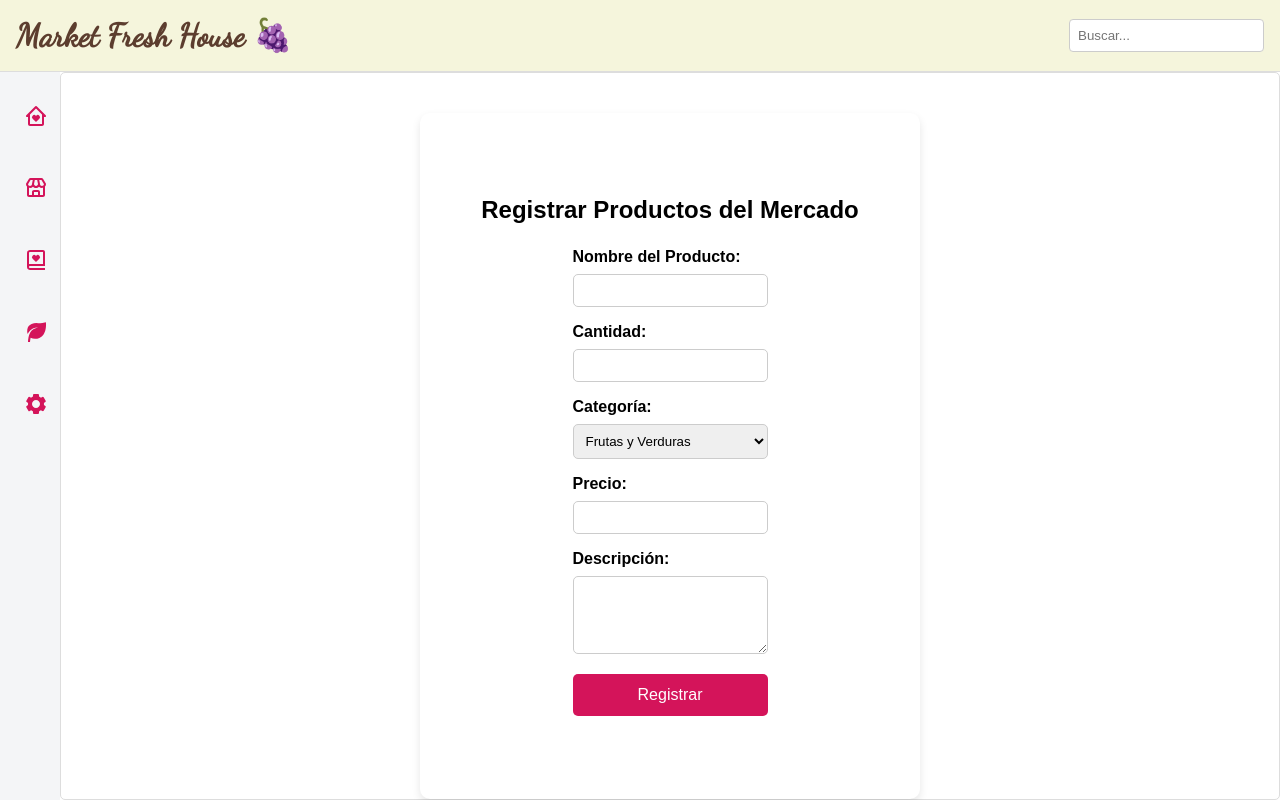
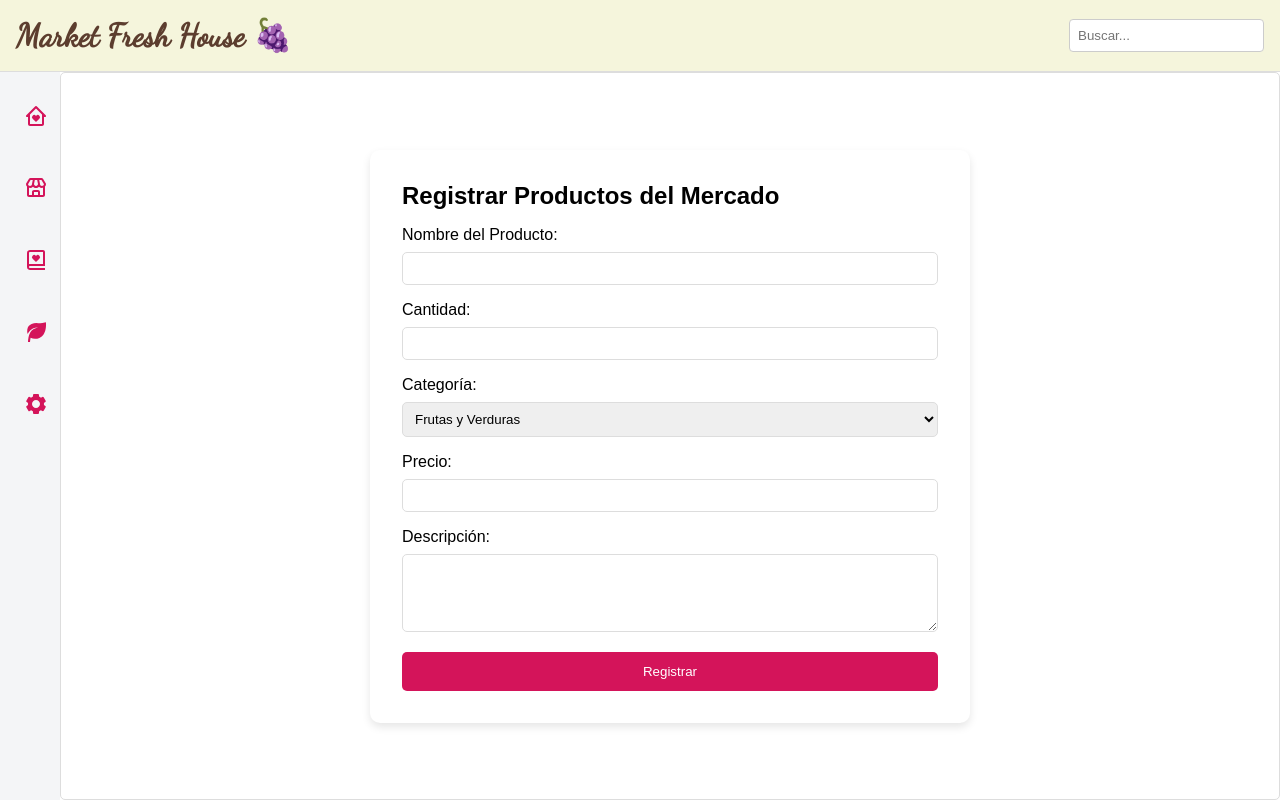
Before and after one commit to jandrader14/market-recipes, a website: page src/inventory/registerInv.html in a window 1280 px wide. Drawn offline with Linux system fonts and the light colour scheme.

Commit message:
Se ajustó el css del formulario

```diff
--- a/assets/css/registerInv.css
+++ b/assets/css/registerInv.css
@@ -41,71 +41,57 @@ section {
   padding-top:2.5rem;
 }
 
+.form-main-container {
+  flex: 1;
+  display: flex;
+  justify-content: center;
+  align-items: center;
+  padding: 2rem;
+}
+
 .form-container {
   background-color: #fff;
   padding: 2rem;
   border-radius: 10px;
   box-shadow: 0 4px 8px rgba(0, 0, 0, 0.1);
-  max-width: 500px;
   width: 100%;
-  display: flex;
-  flex-direction: column; /* Asegura que los elementos están en columna */
-  align-items: center; /* Centra los elementos */
-  justify-content: center;
+  max-width: 600px;
+  box-sizing: border-box;
 }
 
-.custom-form {
-  width: 100%;
-  display: flex;
-  flex-direction: column;
-  align-items: center;
-  text-align: center;
-}
-
-h2 {
-  text-align: center;
-  margin-bottom: 1.5rem;
+.form-container h2 {
+  margin-bottom: 1rem;
 }
 
 .form-group {
-  width: 100%; /* Asegura que los inputs ocupen todo el ancho disponible */
   margin-bottom: 1rem;
-  text-align: left; /* Para que las etiquetas se alineen correctamente */
 }
 
-label {
+.form-group label {
   display: block;
   margin-bottom: 0.5rem;
-  font-weight: bold;
 }
 
-input, select, textarea {
+.form-group input,
+.form-group select,
+.form-group textarea {
   width: 100%;
   padding: 0.5rem;
-  border: 1px solid #ccc;
+  border: 1px solid #ddd;
   border-radius: 5px;
   box-sizing: border-box;
 }
 
-button {
+button[type="submit"] {
+  background-color: var(--primary);
+  border-radius: 5px;
+  border: none;
+  color: var(--white);
+  cursor: pointer;
+  padding: 0.75rem 1.5rem;
   width: 100%;
-  padding: 0.75rem;
-  background-color: var(--primary);
-  color: #fff;
-  border: none;
-  border-radius: 5px;
-  font-size: 1rem;
-  cursor: pointer;
-  transition: background-color 0.3s ease;
 }
 
-button:hover {
-  background-color: rgba(0, 0, 0, 0.1);
+button[type="submit"]:hover {
+  background-color: #f0587f;
 }
-
-@media (max-width: 600px) {
-  .form-container {
-    padding: 1rem;
-    max-width: 90%; /* Se expande más en móviles */
-  }
-}
--- a/src/inventory/registerInv.html
+++ b/src/inventory/registerInv.html
@@ -66,7 +66,7 @@
               </ul>
             </li>
             <li>
-              <a href="/src/recipes/recipes.html"
+              <a href="/src/recipes/"
                 ><svg
                   xmlns="http://www.w3.org/2000/svg"
                   width="24"
```
